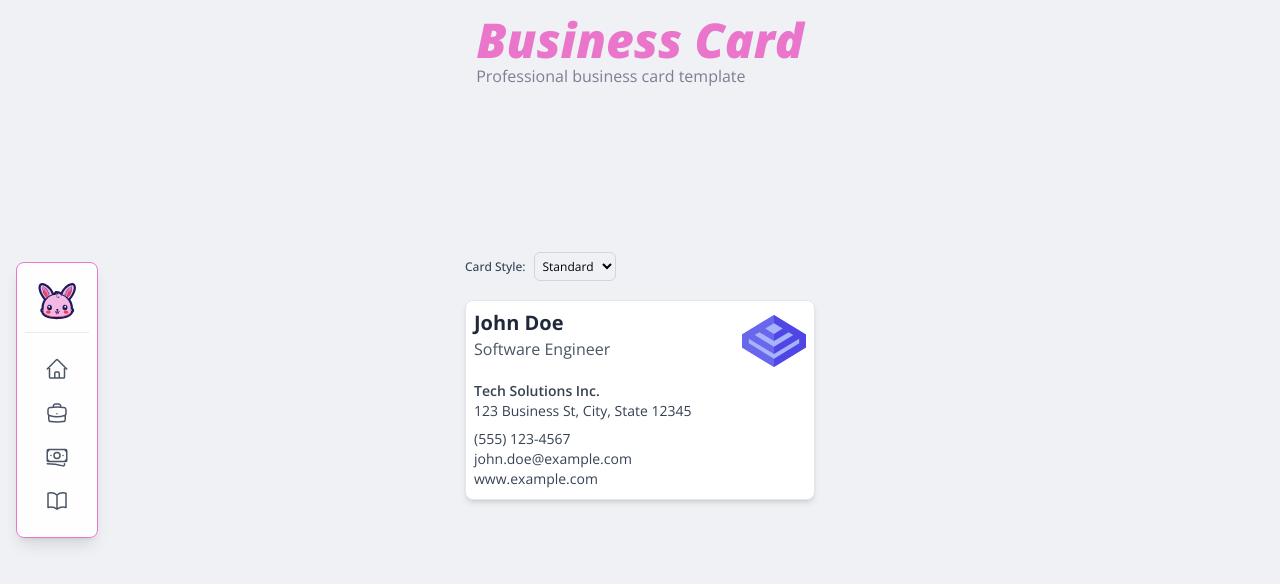
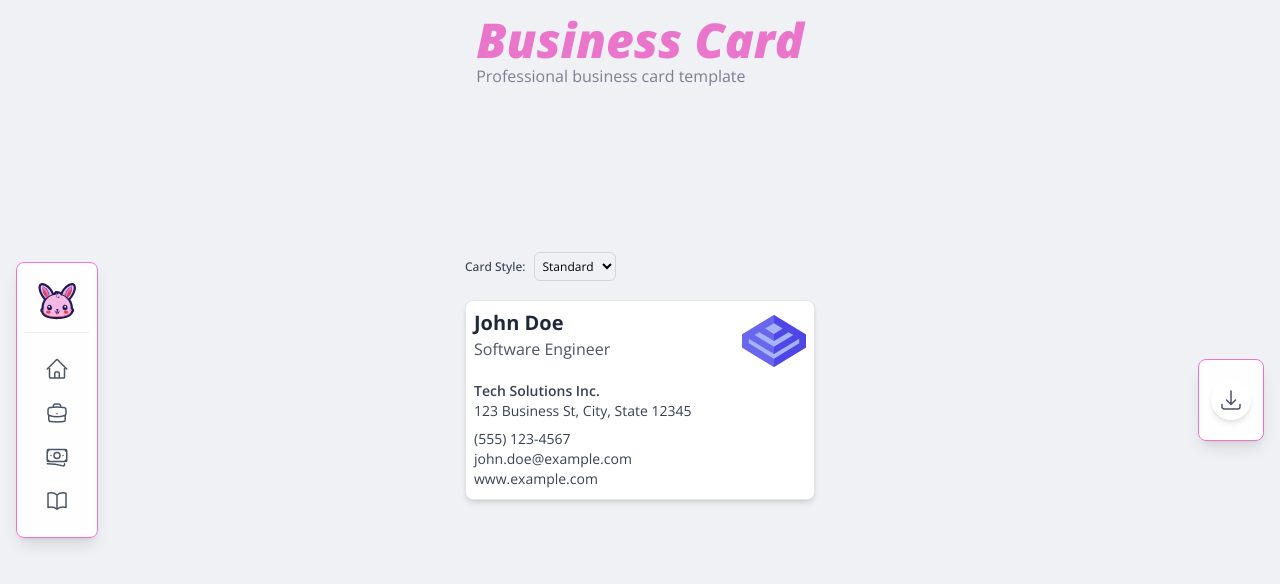
Before and after one commit to cwahlfeldt/template-af, a React (Vite) app: page /editor/business-card in a window 1280 px wide. Shown: the top 584 px of the page. Built offline with nearby package versions, Linux system fonts and the light colour scheme.

Commit message:
template controls

```diff
--- /dev/null
+++ b/src/components/navigation/TemplateControls.tsx
@@ -0,0 +1,170 @@
+import React from "react";
+
+interface ControlButtonProps {
+  icon: React.ReactNode;
+  label: string;
+  onClick: () => void;
+}
+
+/**
+ * Reusable control button component for the template editor controls
+ */
+const ControlButton: React.FC<ControlButtonProps> = ({ icon, label, onClick }) => {
+  return (
+    <li>
+      <button
+        onClick={onClick}
+        className="flex items-center justify-center w-10 h-10 rounded-full bg-white text-latte-text shadow-md hover:bg-blue-100/60 hover:text-blue-700 transition-colors duration-150 text-sm"
+        title={label}
+        aria-label={label}
+      >
+        {icon}
+      </button>
+    </li>
+  );
+};
+
+interface PreviewOption {
+  id: string;
+  name: string;
+}
+
+interface TemplateControlsProps {
+  onDownload: () => void;
+  showSizeOptions?: boolean;
+  previewSize?: string;
+  previewOptions?: PreviewOption[];
+  onPreviewSizeChange?: (size: string) => void;
+  // Future props will go here for additional controls
+}
+
+/**
+ * Template controls component displayed on the right side of the editor
+ */
+const TemplateControls: React.FC<TemplateControlsProps> = ({
+  onDownload,
+  showSizeOptions = false,
+  previewSize = "default",
+  previewOptions = [],
+  onPreviewSizeChange = () => {},
+}) => {
+  // Icons for control buttons
+  const downloadIcon = (
+    <svg
+      xmlns="http://www.w3.org/2000/svg"
+      fill="none"
+      viewBox="0 0 24 24"
+      strokeWidth={1.5}
+      stroke="currentColor"
+      className="w-6 h-6"
+    >
+      <path
+        strokeLinecap="round"
+        strokeLinejoin="round"
+        d="M3 16.5v2.25A2.25 2.25 0 005.25 21h13.5A2.25 2.25 0 0021 18.75V16.5M16.5 12L12 16.5m0 0L7.5 12m4.5 4.5V3"
+      />
+    </svg>
+  );
+
+  const sizeIcon = (
+    <svg
+      xmlns="http://www.w3.org/2000/svg"
+      fill="none"
+      viewBox="0 0 24 24"
+      strokeWidth={1.5}
+      stroke="currentColor"
+      className="w-6 h-6"
+    >
+      <path
+        strokeLinecap="round"
+        strokeLinejoin="round"
+        d="M3.75 3.75v4.5m0-4.5h4.5m-4.5 0L9 9M3.75 20.25v-4.5m0 4.5h4.5m-4.5 0L9 15M20.25 3.75h-4.5m4.5 0v4.5m0-4.5L15 9m5.25 11.25h-4.5m4.5 0v-4.5m0 4.5L15 15"
+      />
+    </svg>
+  );
+
+  // State for size dropdown
+  const [showSizeDropdown, setShowSizeDropdown] = React.useState(false);
+
+  // Ref for handling clicks outside of dropdown
+  const dropdownRef = React.useRef<HTMLDivElement | null>(null);
+
+  // Effect to add click outside handler
+  React.useEffect(() => {
+    function handleClickOutside(event: MouseEvent) {
+      if (dropdownRef.current && !dropdownRef.current.contains(event.target as Node)) {
+        setShowSizeDropdown(false);
+      }
+    }
+
+    // Add event listener when dropdown is open
+    if (showSizeDropdown) {
+      document.addEventListener('mousedown', handleClickOutside);
+    }
+
+    // Clean up event listener
+    return () => {
+      document.removeEventListener('mousedown', handleClickOutside);
+    };
+  }, [showSizeDropdown]);
+
+  return (
+    <div className="controls-wrapper fixed z-50 flex items-center h-full right-0">
+      <div className="m-4 bg-white/90 backdrop-blur-md rounded-lg shadow-lg border border-latte-pink transition-all duration-300 ease-in-out flex flex-col p-3">
+        <ul className="flex flex-col space-y-4 py-2">
+          <ControlButton
+            icon={downloadIcon}
+            label="Download Template"
+            onClick={onDownload}
+          />
+
+          {/* Size selector button and dropdown */}
+          {showSizeOptions && (
+            <li className="relative">
+              <button
+                onClick={() => setShowSizeDropdown(!showSizeDropdown)}
+                className="flex items-center justify-center w-10 h-10 rounded-full bg-white text-latte-text shadow-md hover:bg-blue-100/60 hover:text-blue-700 transition-colors duration-150 text-sm"
+                title="Change Size"
+                aria-label="Change Size"
+              >
+                {sizeIcon}
+              </button>
+
+              {/* Size dropdown */}
+              {showSizeDropdown && (
+                <div ref={dropdownRef} className="absolute top-0 right-12 bg-white shadow-lg rounded-lg p-2 min-w-40 z-50">
+                  <div className="text-sm font-medium mb-2 text-latte-text px-2">
+                    Size Options:
+                  </div>
+                  <ul className="space-y-1">
+                    {previewOptions.map((option) => (
+                      <li key={option.id}>
+                        <button
+                          onClick={() => {
+                            onPreviewSizeChange(option.id);
+                            setShowSizeDropdown(false);
+                          }}
+                          className={`w-full text-left px-2 py-1.5 rounded text-sm ${
+                            previewSize === option.id
+                              ? "bg-blue-100/60 text-blue-700 font-semibold"
+                              : "hover:bg-gray-100 text-gray-600"
+                          }`}
+                        >
+                          {option.name}
+                        </button>
+                      </li>
+                    ))}
+                  </ul>
+                </div>
+              )}
+            </li>
+          )}
+
+          {/* Additional control buttons will be added here */}
+        </ul>
+      </div>
+    </div>
+  );
+};
+
+export default TemplateControls;
--- a/src/pages/TemplateEditor.tsx
+++ b/src/pages/TemplateEditor.tsx
@@ -3,6 +3,7 @@ import { useParams, useNavigate } from "react-router-dom";
 import { toPng } from "html-to-image";
 import useTemplateValues from "../hooks/useTemplateValues";
 import TemplateRenderer from "../components/templates/TemplateRenderer";
+import TemplateControls from "../components/navigation/TemplateControls";
 import { Template } from "../types/templates";
 import FlowBoard from "src/components/flowBoard/FlowBoard";
 import { TransformWrapper, TransformComponent } from "react-zoom-pan-pinch";
@@ -98,105 +99,18 @@ const TemplateEditor: React.FC = () => {
           <p className="text-latte-overlay2">{template?.description}</p>
         </div>
       </div>
+
+      {/* Template Controls */}
+      <TemplateControls
+        onDownload={downloadTemplate}
+        showSizeOptions={showSizeOptions}
+        previewSize={previewSize}
+        previewOptions={previewOptions}
+        onPreviewSizeChange={(size) => setPreviewSize(size)}
+      />
       <div className="justify-center gap-12 w-full">
-        {/* <div className="px-4 py-8 max-w-3/12">
-
-
-        <div className="mb-6 flex gap-4">
-          <button
-            onClick={downloadTemplate}
-            className="bg-blue-800 text-white px-6 py-2 rounded-md hover:bg-blue-900 transition-colors"
-          >
-            Download Template
-          </button>
-
-          {showSizeOptions && (
-            <div className="flex items-center space-x-2">
-              <label
-                htmlFor="preview-size"
-                className="text-sm font-medium text-gray-700 invisible absolute -top-full"
-              >
-                Preview Size:
-              </label>
-              <select
-                id="preview-size"
-                value={previewSize}
-                onChange={(e: React.ChangeEvent<HTMLSelectElement>) =>
-                  setPreviewSize(e.target.value)
-                }
-                className="border border-gray-300 rounded-md p-3 text-sm"
-              >
-                {previewOptions.map((option) => (
-                  <option key={option.id} value={option.id}>
-                    {option.name}
-                  </option>
-                ))}
-              </select>
-            </div>
-          )}
-        </div>
-
-        {activeTab === "edit" && (
-          <div className="mb-4 p-4 bg-blue-50 rounded-lg border border-blue-100">
-            <h3 className="text-lg font-medium text-blue-700 mb-2">
-              Editing Tips
-            </h3>
-            <ul className="text-sm text-blue-700 space-y-2">
-              <li className="flex items-start">
-                <span className="mr-2">•</span>
-                <span>Click directly on text in the template to edit it</span>
-              </li>
-              <li className="flex items-start">
-                <span className="mr-2">•</span>
-                <span>Hover over images to change them</span>
-              </li>
-              {template?.template?.type === "social-post" && (
-                <li className="flex items-start">
-                  <span className="mr-2">•</span>
-                  <span>
-                    Click on the color circle to change background colors
-                  </span>
-                </li>
-              )}
-              {template?.template?.type === "invoice" && (
-                <li className="flex items-start">
-                  <span className="mr-2">•</span>
-                  <span>
-                    Use the "Add Item" button to add new invoice items
-                  </span>
-                </li>
-              )}
-            </ul>
-          </div>
-        )}
-      </div> */}
-
         <div className="p-6 flex w-screen relative justify-center items-center h-full min-h-screen">
           <div className="relative" ref={templateRef}>
-            {/* <div className="absolute -bottom-0 -right-12 z-20">
-            <button
-              onClick={downloadTemplate}
-              className="bg-blue-800 text-white cursor-pointer w-10 h-10 rounded-full flex items-center justify-center hover:bg-blue-900 transition-colors focus:outline-none focus:ring-2 focus:ring-blue-500 focus:ring-offset-2" // Added focus styles for accessibility
-              aria-label="Download Template" // Good for screen readers
-              title="Download Template" // Provides a tooltip on hover
-            >
-
-              <svg
-                xmlns="http://www.w3.org/2000/svg"
-                className="h-5 w-5 rotate-180" // Adjust icon size as needed
-                viewBox="0 0 20 20"
-                fill="currentColor" // Uses the text-white color from the button
-              >
-                <path
-                  fillRule="evenodd"
-                  d="M3 17a1 1 0 011-1h12a1 1 0 110 2H4a1 1 0 01-1-1zm6-14a1 1 0 011.414 0l4 4a1 1 0 01-1.414 1.414L11 6.414V13a1 1 0 11-2 0V6.414L6.707 8.414A1 1 0 015.293 7l4-4z"
-                  clipRule="evenodd"
-                />
-              </svg>
-            </button> */}
-            {/* </div> */}
-            {/* <TransformWrapper centerOnInit={true} smooth={true}>
-            <TransformComponent> */}
             <TemplateRenderer
               template={template!.template}
               values={values}
@@ -204,8 +118,6 @@ const TemplateEditor: React.FC = () => {
               isEditMode={activeTab === "edit"}
               size={previewSize}
             />
-            {/* </TransformComponent>
-          </TransformWrapper> */}
           </div>
         </div>
       </div>
```
